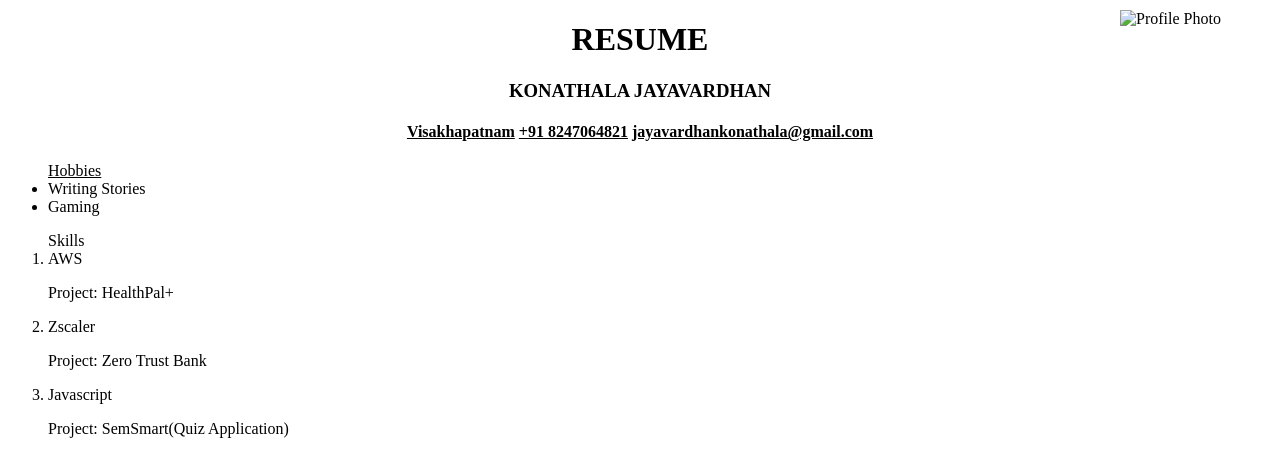
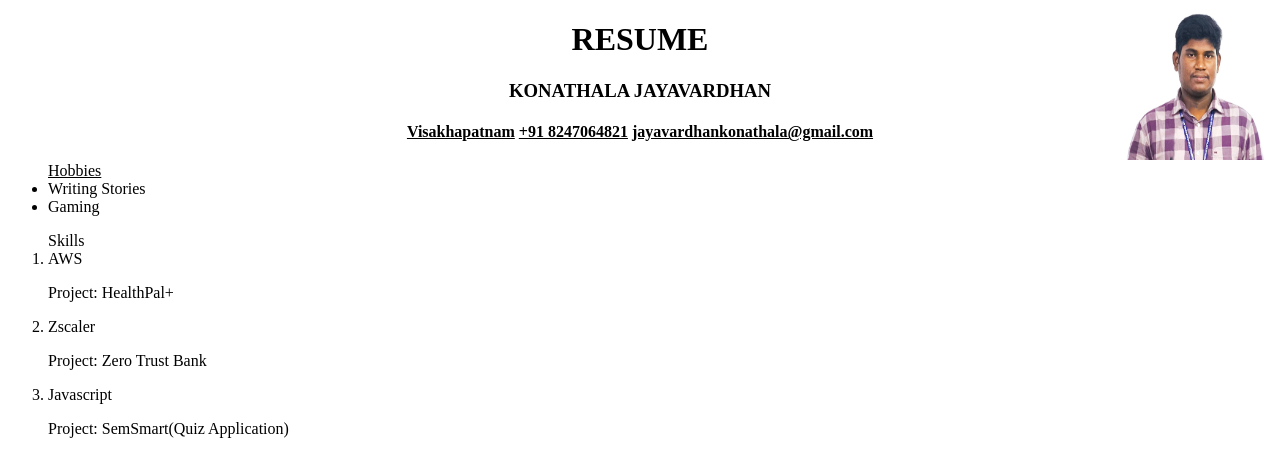
Before and after one commit to Jayavardhan56/Portfolio, a plain HTML site: page index.html in a window 1280 px wide. Drawn offline with Linux system fonts and the light colour scheme; the site is published under a folder, as on GitHub Pages, so addresses that start at the root find nothing.

Commit message:
Update index.html

```diff
--- a/index.html
+++ b/index.html
@@ -9,7 +9,7 @@
     <h1 style="text-align: center;">RESUME</h1>
     <h3 style="text-align: center;">KONATHALA JAYAVARDHAN</h3>
     <h4 style="text-align: center;"><u>Visakhapatnam</u> <u>+91 8247064821</u> <u>jayavardhankonathala@gmail.com</u></h4>
-    <img src="/images/profile.jpg" alt="Profile Photo" style="position: fixed; top:10px; right: 10px;" width="150px" height="150px">
+    <img src="images/profile.jpg" alt="Profile Photo" style="position: fixed; top:10px; right: 10px;" width="150px" height="150px">
     <ul>
         <li type="none"><u>Hobbies</u></li>
         <li>Writing Stories</li>
@@ -25,4 +25,5 @@
     </ol>
 
 </body>
+
 </html>
```
